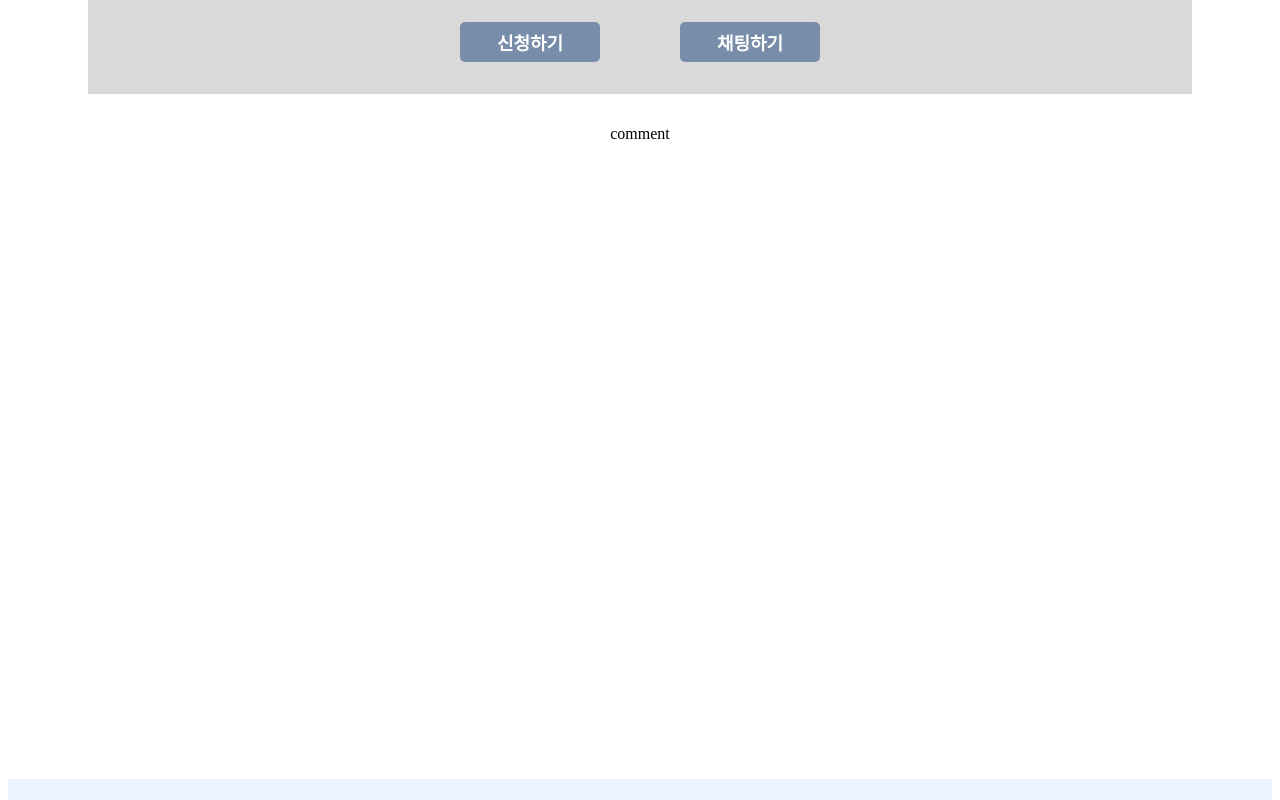
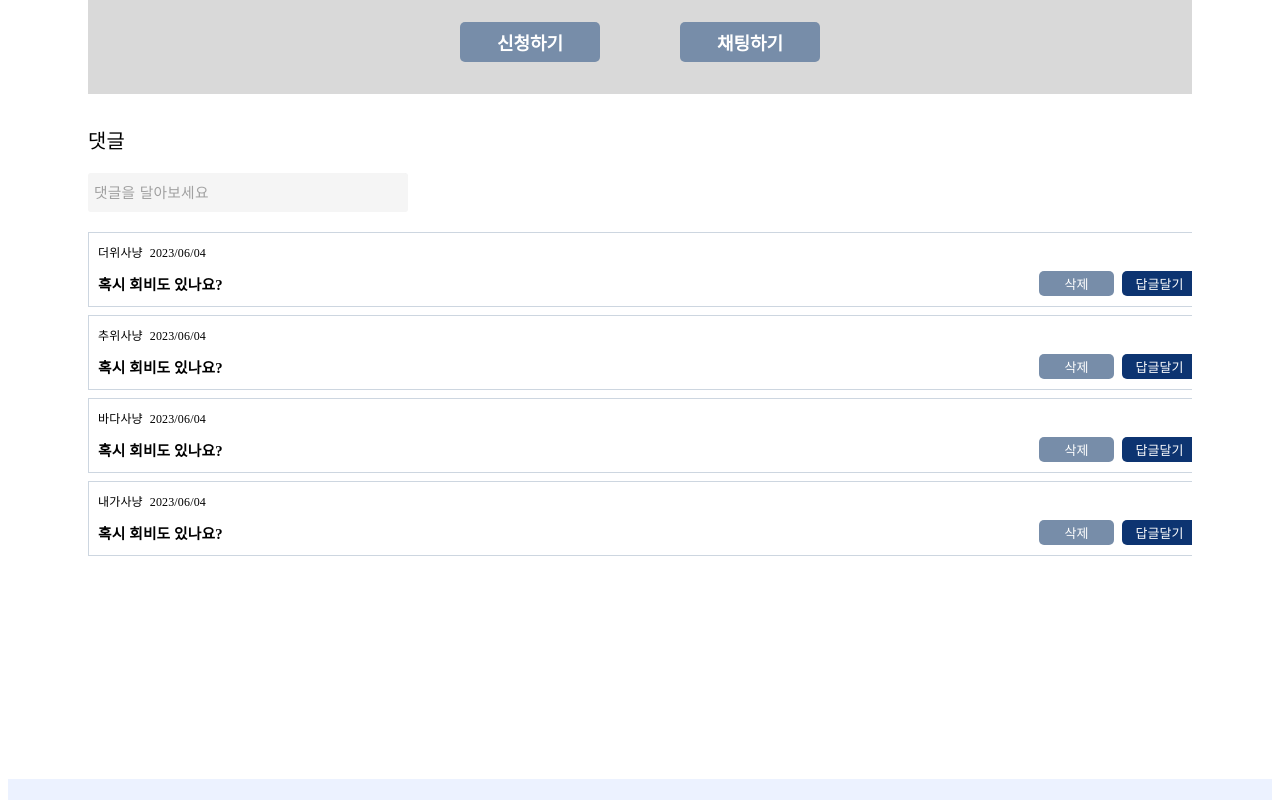
Before and after one commit to KangHayeonn/together-party-tonight-client, a Next.js app: page /search/list/1 in a window 1280 px wide. Shown: the part 660-1460 px from the top of the page. Built offline with nearby package versions, Linux system fonts and the light colour scheme.

Commit message:
[ADD] : 모임 참여하기 리스트형 검색페이지 > 상세 마크업 - 댓글 창

```diff
--- a/src/components/common/TextField.tsx
+++ b/src/components/common/TextField.tsx
@@ -24,6 +24,7 @@ export interface TextProps {
   background?: string | undefined;
   wrapperwidth?: string | undefined;
   autoComplete?: string | undefined;
+  fontSize?: number | undefined;
 }
 
 const TextField = ({
@@ -60,7 +61,7 @@ const TextField = ({
         {inputType === "pw" ? (
           <Image
             src={`${
-              type === "text" ? "images/eyeOff.svg" : "images/eyeOn.svg"
+              type === "text" ? "/images/eyeOff.svg" : "/images/eyeOn.svg"
             }`}
             width={27}
             height={27}
--- a/src/components/search/listType/SearchItemComment.tsx
+++ b/src/components/search/listType/SearchItemComment.tsx
@@ -1,7 +1,95 @@
-import React from "react";
+import React, { useState } from "react";
+import {
+  SearchCommentWrapper,
+  SearchCommentTitle,
+  SearchCommentInputForm,
+  SearchCommentInput,
+  SearchCommentList,
+  SearchCommentItem,
+  SearchCommentTop,
+  SearchCommentBottom,
+  SearchCommentText,
+  SearchComment,
+  SearchCommentBtn,
+} from "@/styles/components/search/listType/SearchItemComment";
+import TextField from "@/components/common/TextField";
+import TextButton from "@/components/common/TextButton";
+import { commentList } from "@/utils/mock/search";
 
 const SearchItemComment = () => {
-  return <div>comment</div>;
+  const [message, setMessage] = useState<string>("");
+
+  const onChangeMessage = (e: React.ChangeEvent<HTMLInputElement>) => {
+    setMessage(e.target.value);
+  };
+
+  const onClickEvent = () => {
+    // TODO : comment add api logic
+  };
+
+  return (
+    <SearchCommentWrapper>
+      <SearchCommentTitle>댓글</SearchCommentTitle>
+      <SearchCommentInputForm>
+        <SearchCommentInput>
+          <TextField
+            message={message}
+            onChangeText={onChangeMessage}
+            height={2.2}
+            fontSize={0.92}
+            placeholder="댓글을 달아보세요"
+          />
+        </SearchCommentInput>
+        <TextButton
+          text="작성"
+          onClick={onClickEvent}
+          fontSize={16}
+          background="#bdc8d6"
+          color="#fff"
+          weight={500}
+          width={107}
+          height={35}
+        />
+      </SearchCommentInputForm>
+      <SearchCommentList>
+        {commentList.map((item, index) => {
+          return (
+            <SearchCommentItem key={index}>
+              <SearchCommentTop>
+                <SearchCommentText>{item.nickName}</SearchCommentText>
+                <SearchCommentText>{item.updatedDate}</SearchCommentText>
+              </SearchCommentTop>
+              <SearchCommentBottom>
+                <SearchComment>{item.comment}</SearchComment>
+                <SearchCommentBtn>
+                  <TextButton
+                    text="삭제"
+                    onClick={onClickEvent}
+                    fontSize={13}
+                    background="#778DA9"
+                    color="#fff"
+                    weight={500}
+                    width={75}
+                    height={25}
+                  />
+                  <TextButton
+                    text="답글달기"
+                    onClick={onClickEvent}
+                    fontSize={13}
+                    background="#0D3471"
+                    color="#fff"
+                    weight={500}
+                    width={75}
+                    height={25}
+                  />
+                </SearchCommentBtn>
+              </SearchCommentBottom>
+            </SearchCommentItem>
+          );
+        })}
+      </SearchCommentList>
+    </SearchCommentWrapper>
+  );
 };
 
 export default SearchItemComment;
--- a/src/styles/components/common/TextField.tsx
+++ b/src/styles/components/common/TextField.tsx
@@ -18,7 +18,7 @@ const TextInputForm = styled.div`
 `;
 
 const TextInput = styled.input<TextProps>`
-  font-size: 1rem;
+  font-size: ${({ fontSize }) => `${fontSize || 1}rem`};
   line-height: 2.1rem;
   letter-spacing: 0.25px;
   width: 100%;
@@ -39,7 +39,7 @@ const TextInput = styled.input<TextProps>`
   }
 
   &:not(.error):focus {
-    border: 1px solid #2a82f0;
+    border: 1px solid rgba(0, 0, 0, 0.15);
   }
 
   &:focus {
--- a/src/styles/components/search/listType/SearchItem.tsx
+++ b/src/styles/components/search/listType/SearchItem.tsx
@@ -5,7 +5,7 @@ const SearchItemWrapper = styled.div`
   justify-content: center;
   width: 100%;
   margin-top: 2.5rem;
-  margin-bottom: 4rem;
+  margin-bottom: 5.5rem;
 `;
 
 const SearchItemBox = styled.div`
--- /dev/null
+++ b/src/styles/components/search/listType/SearchItemComment.tsx
@@ -0,0 +1,101 @@
+import styled from "styled-components";
+
+const SearchCommentWrapper = styled.div`
+  display: flex;
+  flex-direction: column;
+  padding: 0px 23px;
+  gap: 1rem;
+  width: 100%;
+`;
+
+const SearchCommentTitle = styled.span`
+  font-size: 1.24rem;
+  font-weight: 500;
+  line-height: 2rem;
+  letter-spacing: 0.15px;
+`;
+
+const SearchCommentInputForm = styled.div`
+  display: flex;
+  gap: 0.5rem;
+  max-width: 320px;
+`;
+
+const SearchCommentInput = styled.div`
+  width: 60rem;
+`;
+
+const SearchCommentList = styled.div`
+  display: flex;
+  flex-direction: column;
+  max-height: 25rem;
+  overflow-y: scroll;
+  margin-top: -10px;
+  margin-bottom: 30px;
+  gap: 0.5rem;
+  padding-right: 5px;
+  &::-webkit-scrollbar {
+    width: 7px;
+    border-radius: 10px;
+  }
+  &::-webkit-scrollbar-thumb {
+    background-color: rgba(0, 0, 0, 0.2);
+    border-radius: 10px;
+  }
+  &::-webkit-scrollbar-track {
+    margin: 2px;
+  }
+`;
+
+const SearchCommentItem = styled.div`
+  display: flex;
+  flex-direction: column;
+  width: 100%;
+  padding: 10px 9px;
+  gap: 0.625rem;
+  border: 1px solid rgb(189, 200, 214, 0.75);
+`;
+
+const SearchCommentTop = styled.div``;
+
+const SearchCommentBottom = styled.div`
+  display: flex;
+  align-items: center;
+  justify-content: space-between;
+`;
+
+const SearchCommentText = styled.span`
+  font-size: 0.75rem;
+  font-weight: 500;
+  letter-spacing: 0.15px;
+  margin-right: 7px;
+`;
+
+const SearchComment = styled.div`
+  display: flex;
+  width: 800px;
+  word-break: break-all;
+  font-size: 0.92rem;
+  font-weight: 600;
+  letter-spacing: 0.15px;
+  margin-right: 7px;
+`;
+
+const SearchCommentBtn = styled.div`
+  display: flex;
+  gap: 0.5rem;
+`;
+
+export {
+  SearchCommentWrapper,
+  SearchCommentTitle,
+  SearchCommentInputForm,
+  SearchCommentInput,
+  SearchCommentList,
+  SearchCommentItem,
+  SearchCommentTop,
+  SearchCommentBottom,
+  SearchCommentText,
+  SearchComment,
+  SearchCommentBtn,
+};
--- a/src/utils/mock/search.ts
+++ b/src/utils/mock/search.ts
@@ -99,3 +99,34 @@ export const kakaoMapData = [
     latlng: { lat: 33.451393, lng: 126.570738 },
   },
 ];
+
+export const commentList = [
+  {
+    commentId: 1,
+    userId: 1,
+    nickName: "더위사냥",
+    comment: "혹시 회비도 있나요?",
+    updatedDate: "2023/06/04",
+  },
+  {
+    commentId: 2,
+    userId: 2,
+    nickName: "추위사냥",
+    comment: "혹시 회비도 있나요?",
+    updatedDate: "2023/06/04",
+  },
+  {
+    commentId: 3,
+    userId: 3,
+    nickName: "바다사냥",
+    comment: "혹시 회비도 있나요?",
+    updatedDate: "2023/06/04",
+  },
+  {
+    commentId: 4,
+    userId: 4,
+    nickName: "내가사냥",
+    comment: "혹시 회비도 있나요?",
+    updatedDate: "2023/06/04",
+  },
+];
```
